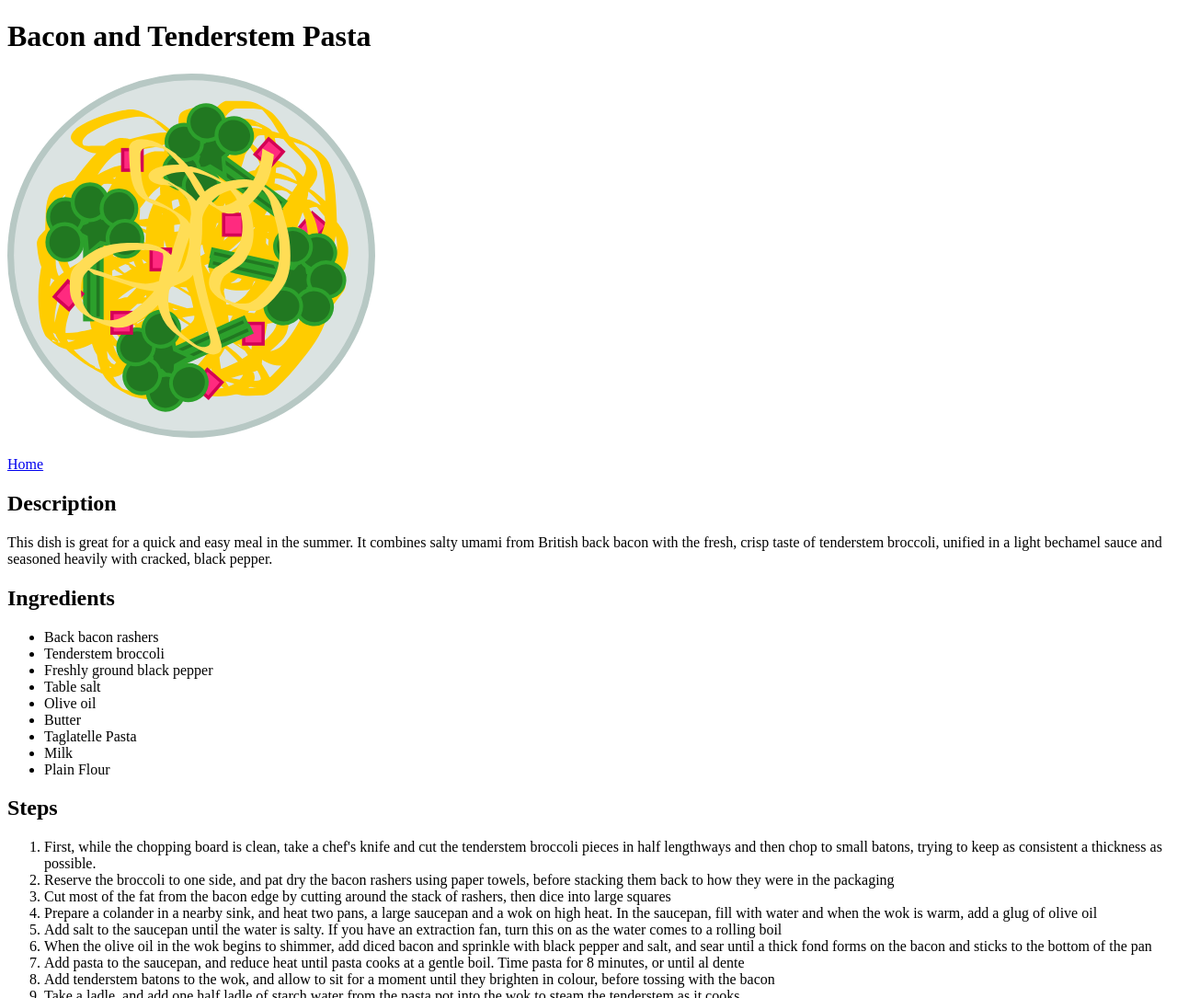
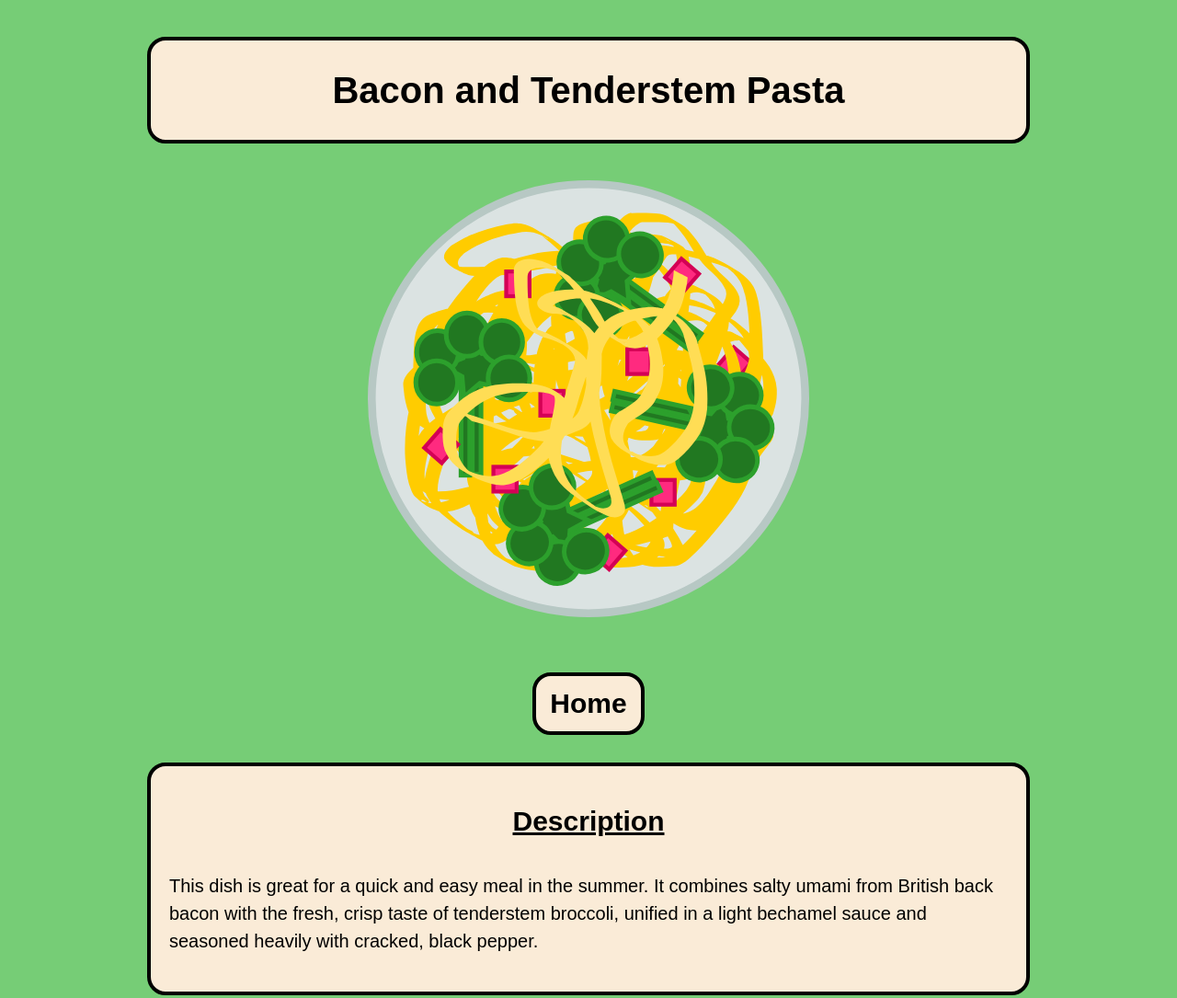
Before and after one commit to So1lerz/odin-recipes, a plain HTML site: page recipes/bacon-and-tenderstem-pasta.html in a window 1280 px wide. Shown: the top 1085 px of the page at 92% size. Drawn offline with Linux system fonts and the light colour scheme.

Commit message:
Add CSS and further structure to HTML
Project prior did not have CSS, so a stylesheet was created. General
style kept consistent across recipe pages, with each having a distinct
background colour. Navigation buttons on recipe pages have been altered
to show semantic tagging. HTML structure was added to allow for basic
CSS hooks to be applied.

```diff
--- a/recipes/bacon-and-tenderstem-pasta.html
+++ b/recipes/bacon-and-tenderstem-pasta.html
@@ -4,13 +4,17 @@
     <meta charset="UTF-8">
     <meta name="viewport" content="width=device-width, initial-scale=1.0">
     <title>Bacon and Tenderstem Pasta</title>
+    <link rel="stylesheet" href="../styles.css">
 </head>
-<body>
+<body id="bacon-and-tenderstem">
     <h1>Bacon and Tenderstem Pasta</h1>
     <img src="../img/bacon-and-broccoli-pasta.svg" alt="a vector image of bacon and tenderstem broccoli pasta" width="400">
-    <p><a href="../index.html">Home</a></p>
+    <nav><a href="../index.html">Home</a></nav>
+    <div class="description">
         <h2>Description</h2>
         <p>This dish is great for a quick and easy meal in the summer. It combines salty umami from British back bacon with the fresh, crisp taste of tenderstem broccoli, unified in a light bechamel sauce and seasoned heavily with cracked, black pepper.</p>
+    </div>
+    <div class="ingredients">
         <h2>Ingredients</h2>
         <ul>
             <li>Back bacon rashers</li>
@@ -23,6 +27,8 @@
             <li>Milk</li>
             <li>Plain Flour</li>
         </ul>
+    </div>
+    <div class="steps">
         <h2>Steps</h2>
         <ol>
             <li>First, while the chopping board is clean, take a chef's knife and cut the tenderstem broccoli pieces in half lengthways and then chop to small batons, trying to keep as consistent a thickness as possible. </li>
@@ -41,5 +47,6 @@
             <li>Drain the pasta in the colander, and add to the wok to combine. Cook on medium high heat for a further two minutes to raise the pasta up to temperature, and until the sauce is glossy</li>
             <li>Serve onto warmed plates if possible</li>
         </ol>
+    </div>
 </body>
 </html>
--- /dev/null
+++ b/styles.css
@@ -0,0 +1,89 @@
+* {
+    line-height: 30px;
+    font-size: 20px;
+}
+
+body {
+    max-width: 75%;
+    margin: 0px auto;
+    font-family: "Arial", serif;
+    color: black;
+}
+
+body#bacon-and-tenderstem {
+    background-color: rgb(118, 205, 118);
+}
+
+body#chicken-and-chorizo {
+    background-color: rgb(205, 118, 118);
+}
+
+body#garlic-and-olive-oil {
+    background-color: rgb(118, 118, 205);
+}
+
+body#index {
+    background-color: rgb(118, 118, 118);
+}
+
+h1, div {
+    background-color: antiquewhite;
+    border: 4px solid black;
+    border-radius: 20px;
+    padding: 10px;
+}
+
+nav {
+    margin: 60px auto 30px auto;
+    padding: 0px auto;
+    text-align: center;
+}
+
+a {
+    display: inline-block;
+    text-align: center;
+    padding: 15px;
+    font-weight: bold;
+    font-size: 30px;
+    background-color: antiquewhite;
+    border: 4px solid black;
+    border-radius: 20px;
+    color: black;
+    text-decoration: none;
+}
+
+h1 {
+    text-align: center;
+    font-size: 200%;
+    margin: 40px auto;
+    line-height: 48px;
+    padding-top: 30px;
+    padding-bottom: 30px;
+}
+
+h2 {
+    font-size: 30px;
+    text-align: center;
+    text-decoration: underline;
+    margin-bottom: 40px;
+}
+
+div {
+    margin: 10px auto;
+    padding: 20px;
+}
+
+img {
+    display: block;
+    margin: auto;
+    width: 50%;
+    min-width: 250px;
+}
+
+li {
+    margin: 10px auto;
+}
+
+ul#index {
+    list-style-type: none;
+}
```
Also changed, not shown: index.html (+3 -2 lines), recipes/chicken-and-chorizo-pasta.html (+9 -2 lines), recipes/garlic-and-olive-oil-pasta.html (+9 -2 lines). Lines whose indentation alone changed are shown as unchanged.
